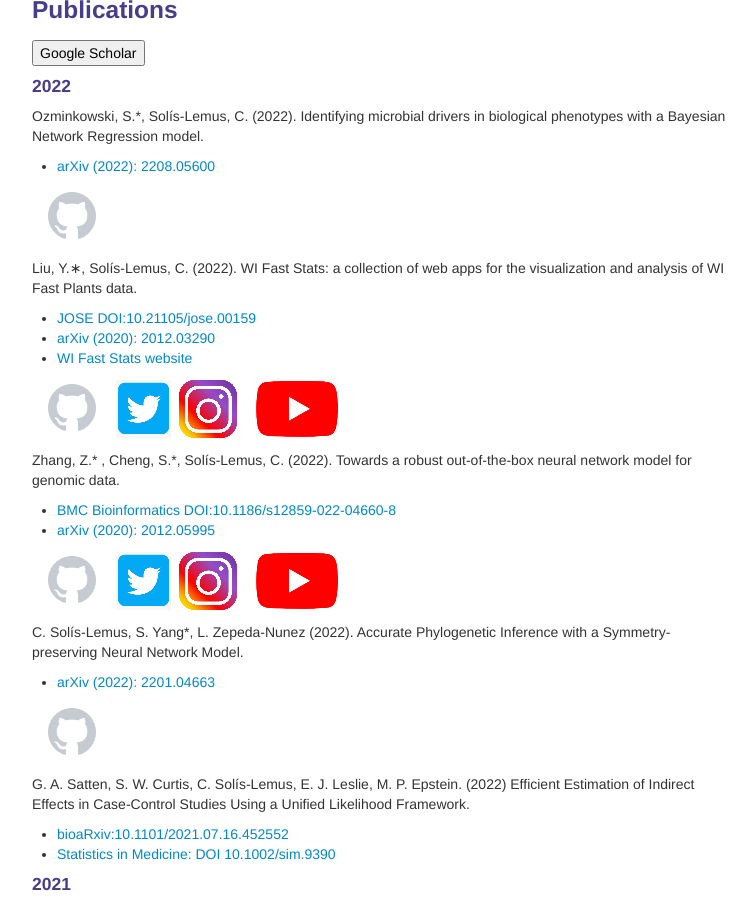
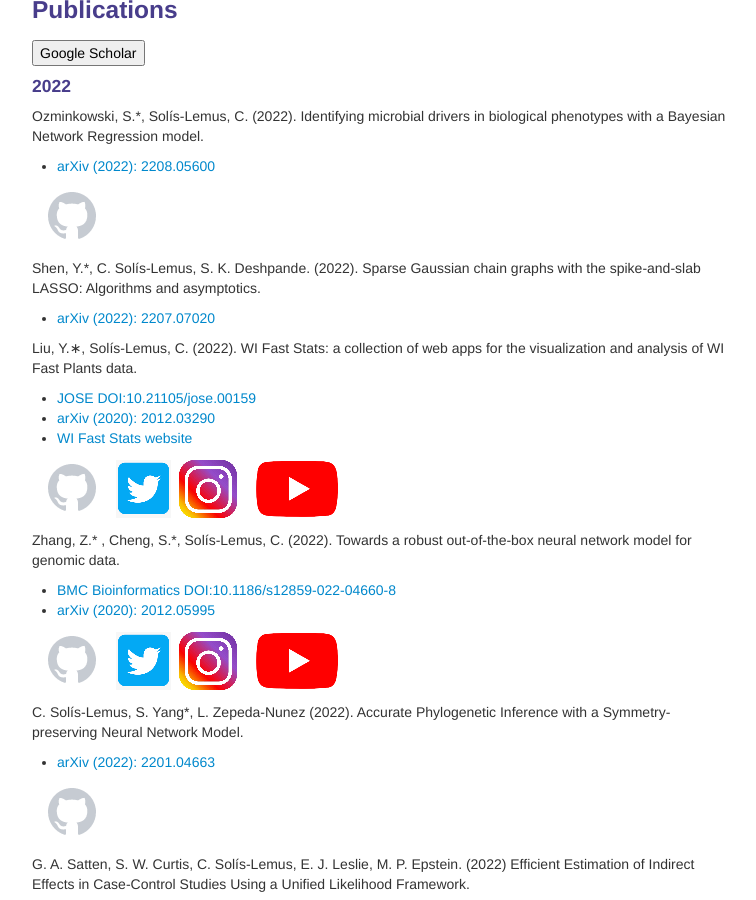
Before and after one commit to solislemuslab/solislemuslab.github.io, a Jekyll site: the page built from pages/research.md, in a window 1280 px wide and 900 px high, scrolled down 2466 px. Shown: the whole window, without its empty margins (258-1014 px from the left). Built offline with Jekyll 4.4.1, drawn with Linux system fonts in a browser that asks for light colours.

Commit message:
added yunyi paper

```diff
--- a/pages/research.md
+++ b/pages/research.md
@@ -131,6 +131,9 @@ Ozminkowski, S.*, Sol&iacute;s-Lemus, C. (2022). Identifying microbial drivers i
 - [arXiv (2022): 2208.05600](https://arxiv.org/abs/2208.05600)
 
 [![github (653k)](icons16/github.png)](https://github.com/solislemuslab/BayesianNetworkRegression.jl)
+
+Shen, Y.*, C. Sol&iacute;s-Lemus, S. K. Deshpande. (2022). Sparse Gaussian chain graphs with the spike-and-slab LASSO: Algorithms and asymptotics.
+- [arXiv (2022): 2207.07020](https://arxiv.org/abs/2207.07020)
 
 
 Liu, Y.∗, Sol&iacute;s-Lemus, C. (2022). WI Fast Stats: a collection of web apps for the visualization and analysis of WI Fast Plants data.
```
